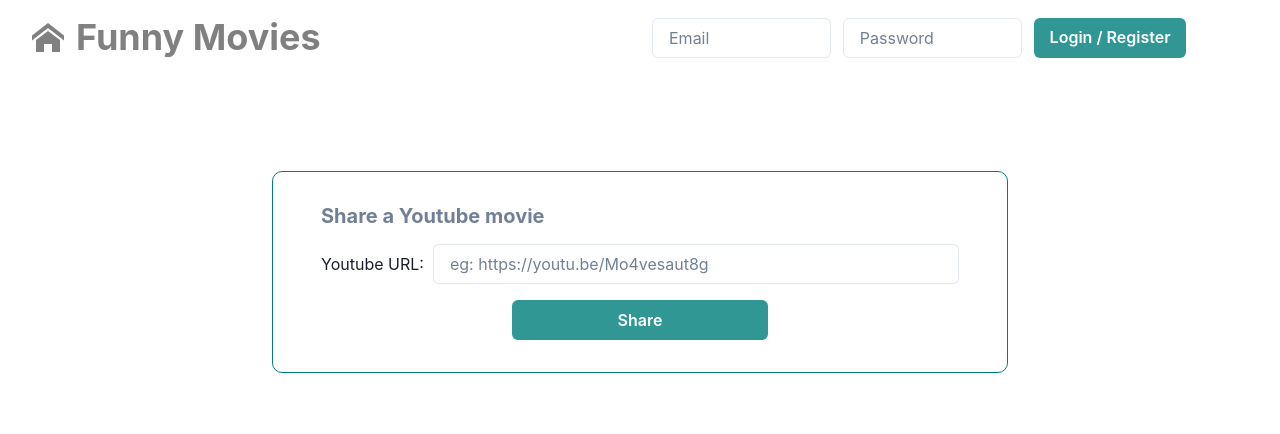
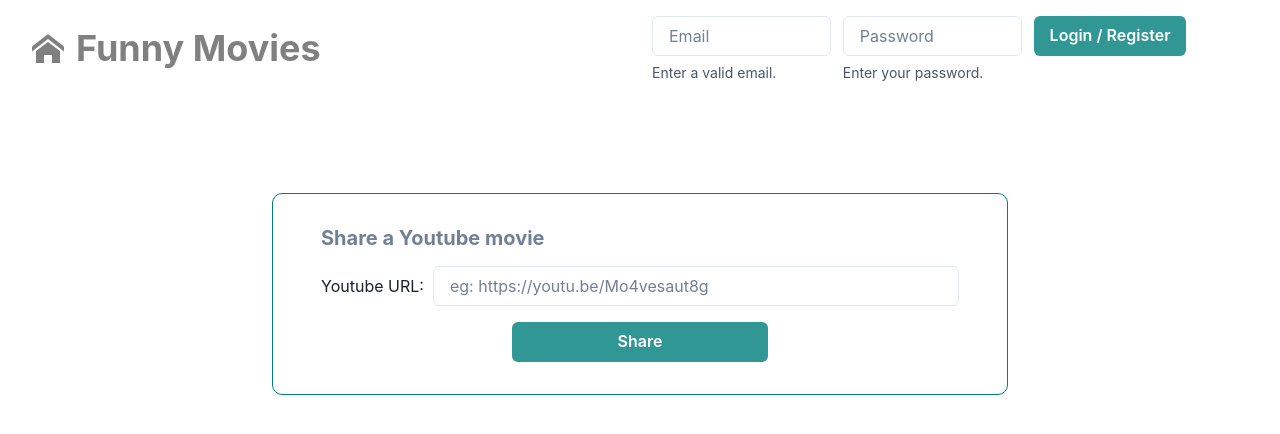
Before and after one commit to daniel-ctn/share-video, a React (Vite) app: page /share in a window 1280 px wide. Shown: the top 434 px of the page. Built offline with nearby package versions, Linux system fonts and the light colour scheme; no server answers; the database is empty.

Commit message:
feat: add validate for form login

```diff
--- a/src/components/Header.tsx
+++ b/src/components/Header.tsx
@@ -1,25 +1,70 @@
-import {FC, useState} from 'react'
-import {Button, Flex, Grid, Heading, Input, Spinner, Text} from "@chakra-ui/react";
+import {FC, useContext, useEffect, useState} from 'react'
+import {
+    Box,
+    Button,
+    Flex,
+    FormControl,
+    FormErrorMessage,
+    FormHelperText,
+    FormLabel,
+    Grid,
+    Heading,
+    Input,
+    Spinner,
+    Text
+} from "@chakra-ui/react";
 import {Link, useNavigate} from "react-router-dom";
 import {ImHome} from "react-icons/im";
 
-import {useAuth} from "../hooks/useAuth";
+import {AuthContext} from "../context/AuthContext";
+import {validateEmail} from "../utils/validation";
+import {notify} from "../utils/toast";
 
 const Header: FC = () => {
     const [email, setEmail] = useState<string>('');
     const [password, setPassword] = useState<string>('');
-    const {user, loading, signUpOrSignInWithEmail, signUserOut} = useAuth()
+    const [formError, setFormError] = useState({email: '', password: ''});
+    const {user, loading, error, setError, signUpOrSignInWithEmail, signUserOut} = useContext(AuthContext)
     const navigate = useNavigate()
 
+    const validateFormValue = () => {
+        let isValid = true;
+        const formError = {email: '', password: ''}
+
+        if(!validateEmail(email)) {
+            formError.email = 'Invalid email.'
+            isValid = false
+        }
+        if(password.length < 6) {
+            formError.password = 'At least 6 characters.'
+            isValid = false
+        }
+
+        setFormError(formError)
+        return isValid
+    }
+
     const signUpOrSignIn = () => {
+        const checkValid = validateFormValue()
+
+        if(checkValid) {
             signUpOrSignInWithEmail(email, password)
             setEmail('')
             setPassword('')
+        }
     }
 
     const logOut = () => {
         signUserOut()
     }
+
+    useEffect(() => {
+        if (error) {
+            notify(error.message)
+            setError(null)
+        }
+    }, [error]);
+
 
     return (
         <Grid templateColumns='repeat(2, 1fr)' gap={6} alignItems="center" p={4}>
@@ -29,30 +74,51 @@ const Header: FC = () => {
                     <Link to='/'> Funny Movies</Link>
                 </Heading>
             </Flex>
+            {user ? (
                 <Flex gap={3} alignItems="center" justifySelf="end">
-                {user && (
-                    <>
-                        <Text>Hello, {user.email}</Text>
+                    <Text>Hello, <strong>{user.email}</strong></Text>
                     <Button colorScheme='teal' onClick={() => navigate('/share')}>Share a video</Button>
                     <Button colorScheme='orange' variant='outline' onClick={logOut} disabled={loading}>
-                            {loading ? <Spinner /> : 'Sign out'}
+                        {loading ? <Spinner/> : 'Sign out'}
                     </Button>
-                    </>
+                </Flex>
+            ) : (
+                <Flex gap={3} alignItems="start" justifySelf="end">
+                    <FormControl w="30%" isInvalid={!!formError.email}>
+                        <Input
+                            placeholder='Email'
+                            type="email"
+                            disabled={loading}
+                            value={email}
+                            onChange={(e) => setEmail(e.target.value)}
+                        />
+                        {!email && (
+                            <FormHelperText>Enter a valid email.</FormHelperText>
                         )}
-                {!user && (
-                    <>
-                        <Input placeholder='Email' type="email" w="30%" disabled={loading} value={email}
-                               onChange={(e) => setEmail(e.target.value)}/>
-                        <Input placeholder='Password' type="password" w="30%" disabled={loading} value={password}
+                        {formError.email !== '' && (
+                            <FormErrorMessage>{formError.email}</FormErrorMessage>
+                        )}
+                    </FormControl>
+                    <FormControl w="30%" isInvalid={!!formError.password}>
+                        <Input
+                            placeholder='Password'
+                            type="password"
+                            disabled={loading}
+                            value={password}
                             onChange={(e) => setPassword(e.target.value)}/>
+                        {!password && (
+                            <FormHelperText>Enter your password.</FormHelperText>
+                        )}
+                        {formError.password !== '' && (
+                            <FormErrorMessage>{formError.password}</FormErrorMessage>
+                        )}
+                    </FormControl>
                     <Button colorScheme='teal' onClick={signUpOrSignIn} disabled={loading}>
-                            {loading ? <Spinner /> : 'Login / Register'}
+                        {loading ? <Spinner/> : 'Login / Register'}
                     </Button>
-                    </>
+                </Flex>
             )}
-            </Flex>
         </Grid>
-
     );
 };
 
--- a/src/context/AuthContext.tsx
+++ b/src/context/AuthContext.tsx
@@ -1,10 +1,11 @@
-import {createContext, FC, ReactNode} from "react";
+import {createContext, Dispatch, FC, ReactNode, SetStateAction} from "react";
 import {useAuth} from "../hooks/useAuth";
 import {User} from "firebase/auth";
 
 interface AuthType {
     user: User | null;
     error: Error | null;
+    setError: Dispatch<SetStateAction<Error | null>>;
     loading: boolean;
     signUpOrSignInWithEmail: (email: string, password: string) => void;
     signUserOut: () => void
@@ -14,6 +15,7 @@ interface AuthType {
 export const AuthContext = createContext<AuthType>({
     user: null,
     error: null,
+    setError: () => {},
     loading: false,
     signUpOrSignInWithEmail: () => {},
     signUserOut: () => {}
@@ -24,10 +26,10 @@ type Props = {
 };
 
 const AuthContextProvider: FC<Props> = ({children}) => {
-    const {user, error, loading, signUpOrSignInWithEmail, signUserOut} = useAuth();
+    const {user, error, setError, loading, signUpOrSignInWithEmail, signUserOut} = useAuth();
 
     return <AuthContext.Provider value={{
-        user, error, loading, signUpOrSignInWithEmail, signUserOut
+        user, error, setError, loading, signUpOrSignInWithEmail, signUserOut
     }}>
         {children}
     </AuthContext.Provider>
--- a/src/hooks/useAuth.ts
+++ b/src/hooks/useAuth.ts
@@ -24,6 +24,7 @@ export const useAuth = () => {
                 return createUserWithEmailAndPassword(auth, email, password).then(res => {
                     setLoading(false)
                 }).catch(err => {
+                    setError(err)
                     setLoading(false)
                 })
             }
@@ -31,6 +32,7 @@ export const useAuth = () => {
                 return signInWithEmailAndPassword(auth, email, password).then(res => {
                     setLoading(false)
                 }).catch(err => {
+                    setError(err)
                     setLoading(false)
                 })
             }
@@ -44,6 +46,7 @@ export const useAuth = () => {
         signOut(auth).then(res => {
             setLoading(false)
         }).catch(err => {
+            setError(err)
             setLoading(false)
         })
     }
@@ -61,5 +64,5 @@ export const useAuth = () => {
         };
     }, [auth]);
 
-    return {user, error, loading, signUpOrSignInWithEmail, signUserOut}
+    return {user, error, setError, loading, signUpOrSignInWithEmail, signUserOut}
 }
--- /dev/null
+++ b/src/utils/validation.ts
@@ -0,0 +1,25 @@
+export const validateEmail = (email: string): boolean => {
+    const emailRegex = /^[-!#$%&'*+\/0-9=?A-Z^_a-z{|}~](\.?[-!#$%&'*+\/0-9=?A-Z^_a-z`{|}~])*@[a-zA-Z0-9](-*\.?[a-zA-Z0-9])*\.[a-zA-Z](-?[a-zA-Z0-9])+$/;
+
+    if (!email)
+        return false;
+
+    if(email.length>254)
+        return false;
+
+    const valid = emailRegex.test(email);
+
+    if(!valid)
+        return false;
+
+    const parts = email.split("@");
+
+    if(parts[0].length>64)
+        return false;
+
+    const domainParts = parts[1].split(".");
+
+    return !domainParts.some(function (part) {
+        return part.length > 63;
+    });
+}
```
Lines whose indentation alone changed are shown as unchanged.
